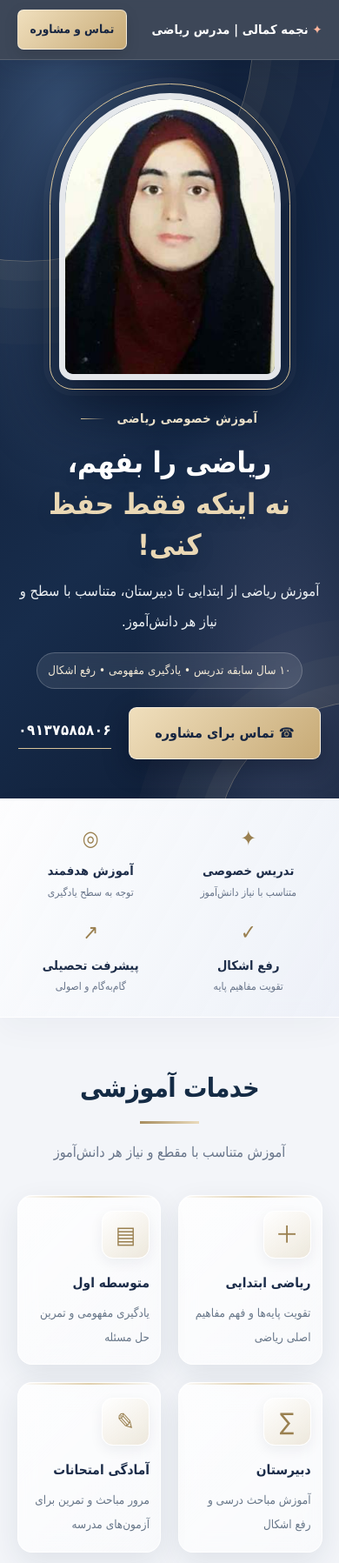
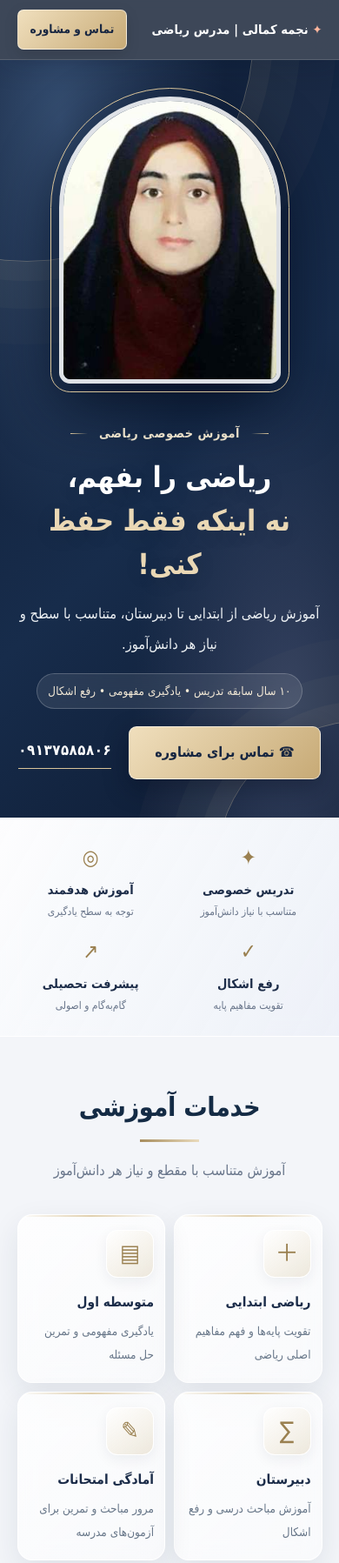
Before and after one commit to kamali3184/najmeh-math, a plain HTML site: page index.html in a window 390 px wide. Shown: the top 1797 px of the page at 87% size. Drawn offline with Linux system fonts and the light colour scheme; a small style sheet from the web is missing.

Commit message:
Revert latest layout adjustment to previous glass theme

```diff
--- a/index.html
+++ b/index.html
@@ -328,49 +328,6 @@ footer{background:#09162b;border-top:1px solid #d9c49a;color:#e5e9f0}
 @media(max-width:420px){.hero{padding:38px 0 44px}.pill{border-radius:22px}}
 
 
-/* Signature glass redesign: editorial layout and refined portrait treatment */
-.hero{padding:76px 0 82px}
-.hero-grid{display:grid;grid-template-columns:minmax(260px,.82fr) minmax(0,1.18fr);align-items:center;gap:clamp(34px,6vw,82px);text-align:right}
-.photo{width:min(100%,350px);height:445px;object-position:center 25%;border:7px solid rgba(255,255,255,.88);border-radius:190px 190px 24px 24px;outline:1px solid #d9c49a;outline-offset:10px;box-shadow:0 30px 75px #020b1dcc,0 0 0 18px #ffffff0a;margin:0 auto}
-.copy{max-width:680px}
-.eyebrow{justify-content:flex-start}
-.eyebrow:before{display:none}
-.eyebrow:after{width:42px}
-h1{font-size:clamp(2.7rem,5vw,4.2rem);line-height:1.42;margin:16px 0}
-.lead{margin:0;max-width:590px}
-.pill{margin:23px 0 25px}
-.actions{justify-content:flex-start}
-.strip{box-shadow:0 12px 35px #1529470a}
-.strip .wrap{max-width:1080px}
-section:not(.hero):not(.contact){position:relative}
-.title{letter-spacing:-.6px}
-.cards{gap:20px}
-.card{min-height:190px;padding:28px 23px}
-.card p{line-height:2.05}
-.aboutbox{padding:48px 54px}
-.contact{padding:82px 0}
-@media(max-width:760px){
- .hero{padding:48px 0 57px}
- .hero-grid{display:flex;flex-direction:column;align-items:center;text-align:center;gap:29px}
- .photo{width:min(75vw,285px);height:365px;margin:0 auto}
- .copy{max-width:100%}
- .eyebrow{justify-content:center}
- .eyebrow:after{width:28px}
- h1{font-size:2.45rem;margin:12px 0}
- .lead{margin:0 auto}
- .actions{justify-content:center}
- .pill{margin:18px 0 21px}
- .card{min-height:0;padding:21px 16px}
- .aboutbox{padding:32px 27px}
- .contact{padding:62px 0}
-}
-@media(max-width:420px){
- .hero{padding:38px 0 45px}
- .photo{width:min(77vw,255px);height:330px}
- h1{font-size:2.08rem}
- .card{padding:17px 12px}
-}
-
 </style></head><body>
 <header><div class="wrap nav"><a class="brand" href="#">✦ نجمه کمالی | مدرس ریاضی</a><a class="btn" href="tel:09137585806">تماس و مشاوره</a></div></header>
 <main><section class="hero"><div class="wrap hero-grid"><img class="photo" src="assets/najmeh-clean.jpg" alt="عکس نجمه کمالی"><div class="copy"><div class="eyebrow">آموزش خصوصی ریاضی</div><h1>ریاضی را بفهم،<br><em>نه اینکه فقط حفظ کنی!</em></h1><p class="lead">آموزش ریاضی از ابتدایی تا دبیرستان، متناسب با سطح و نیاز هر دانش‌آموز.</p><div class="pill">۱۰ سال سابقه تدریس • یادگیری مفهومی • رفع اشکال</div><div class="actions"><a class="btn" href="tel:09137585806">☎ تماس برای مشاوره</a><a class="phone" href="tel:09137585806">۰۹۱۳۷۵۸۵۸۰۶</a></div></div></div></section>
```
